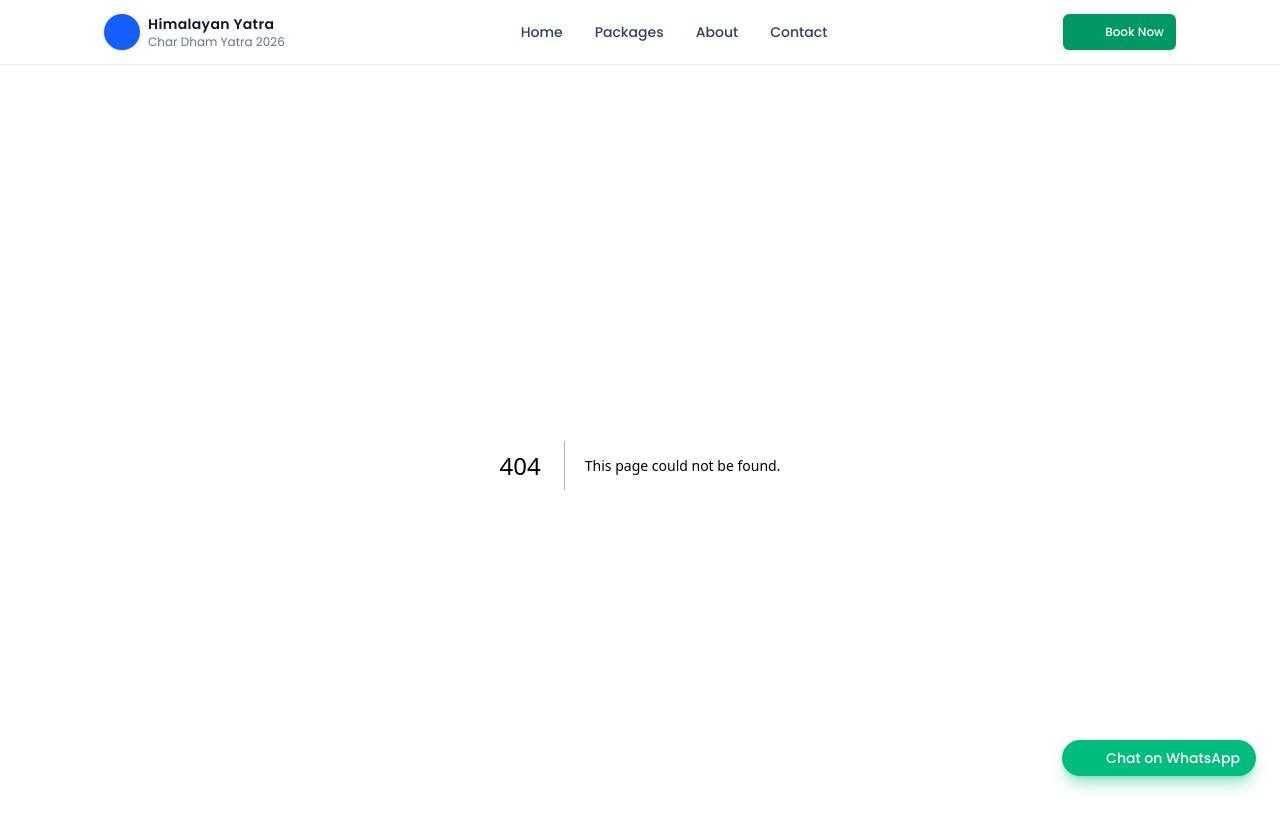
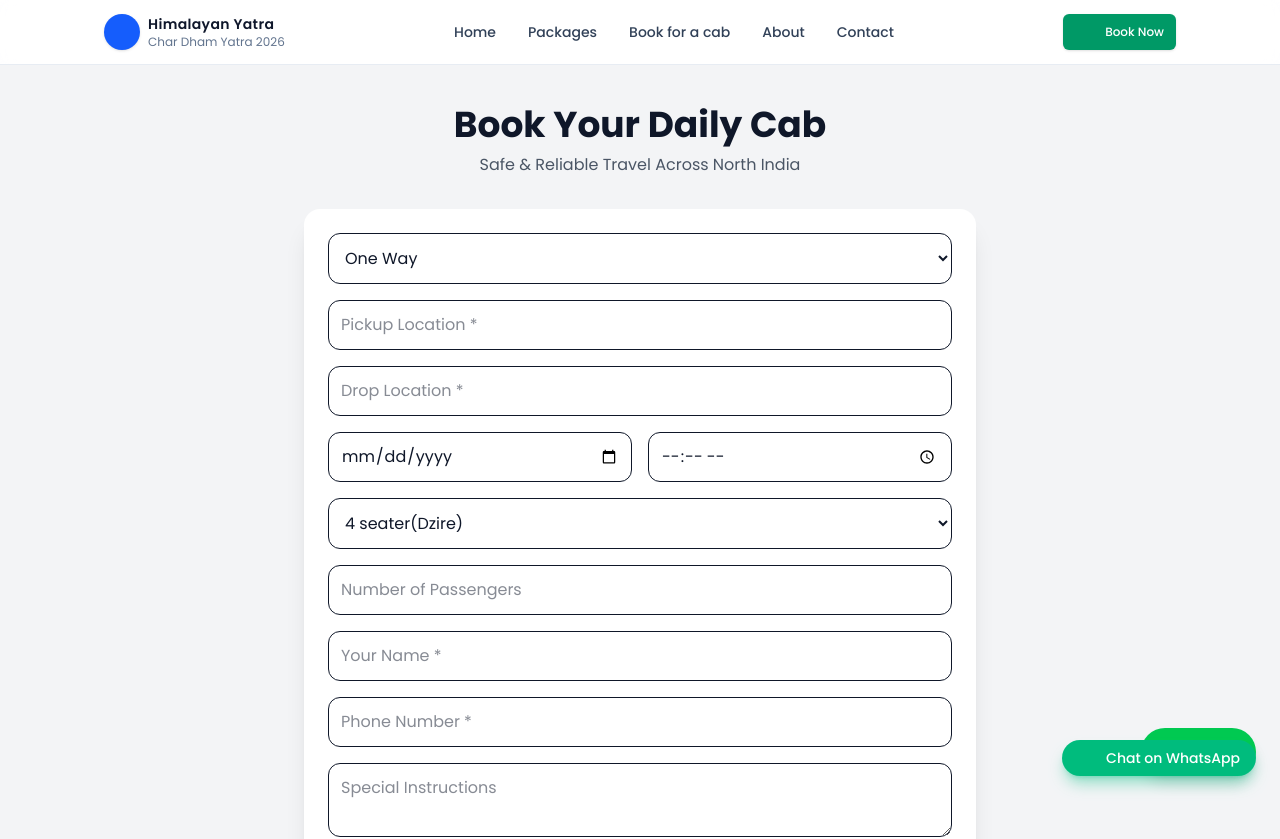
Before and after one commit to RahulKoli10/Himalayan-yatra, a Next.js app: page /daily-booking in a window 1280 px wide. Before the commit this address had no page. Shown: the top 839 px of the page. Built offline with nearby package versions, Linux system fonts and the light colour scheme; some icons are missing; a web font is replaced by a local one.

Commit message:
daily booking page added

```diff
--- a/src/app/book/page.tsx
+++ b/src/app/book/page.tsx
@@ -76,7 +76,7 @@ Number of People: ${people}
               icon="mdi:calendar-clock-outline"
               className="h-6 w-6 text-emerald-600"
             />
-            Book your Char Dham package
+            Book your Cab
           </CardTitle>
           <CardDescription>
             Share your basic details and we will confirm the fare and full
@@ -179,9 +179,6 @@ Number of People: ${people}
           </h2>
           <ul className="space-y-1.5 pl-4">
             <li className="list-disc">
-              Direct dealing with local owner, no hidden commissions.
-            </li>
-            <li className="list-disc">
               Transparent cab fare with proper driver allowance &amp; tolls
               explained.
             </li>
--- a/src/app/component/Navbar.tsx
+++ b/src/app/component/Navbar.tsx
@@ -38,6 +38,12 @@ export default function Navbar() {
             className="text-sm font-medium text-slate-700 hover:text-blue-600"
           >
             Packages
+          </Link>
+          <Link
+            href="/daily-booking"
+            className="text-sm font-medium text-slate-700 hover:text-blue-600"
+          >
+            Book for a cab
           </Link>
           <Link
             href="/about"
--- /dev/null
+++ b/src/app/daily-booking/page.tsx
@@ -0,0 +1,201 @@
+"use client";
+
+import { useState } from "react";
+
+export default function DailyBookingPage() {
+  const [form, setForm] = useState({
+    tripType: "One Way",
+    pickup: "",
+    drop: "",
+    date: "",
+    time: "",
+    vehicle: "Sedan",
+    passengers: "",
+    name: "",
+    phone: "",
+    notes: "",
+  });
+
+  const [loading, setLoading] = useState(false);
+
+  const handleChange = (
+    e: React.ChangeEvent<HTMLInputElement | HTMLSelectElement | HTMLTextAreaElement>
+  ) => {
+    setForm({ ...form, [e.target.name]: e.target.value });
+  };
+
+  const handleSubmit = (e: React.FormEvent) => {
+    e.preventDefault();
+
+    if (
+      !form.pickup ||
+      !form.drop ||
+      !form.date ||
+      !form.time ||
+      !form.name ||
+      !form.phone
+    ) {
+      alert("Please fill all required fields");
+      return;
+    }
+
+    setLoading(true);
+
+    const message = `
+🚖 *New Cab Booking Request*
+
+Trip Type: ${form.tripType}
+Pickup: ${form.pickup}
+Drop: ${form.drop}
+Date: ${form.date}
+Time: ${form.time}
+Vehicle: ${form.vehicle}
+Passengers: ${form.passengers}
+
+Name: ${form.name}
+Phone: ${form.phone}
+
+Notes: ${form.notes}
+
+Please confirm availability.
+    `;
+
+    const encodedMessage = encodeURIComponent(message);
+
+    setTimeout(() => {
+      window.location.href = `https://wa.me/917078101720?text=${encodedMessage}`;
+    }, 1000);
+  };
+
+  return (
+    <div className="min-h-screen bg-gray-100 flex flex-col items-center py-10 px-4">
+      <h1 className="text-3xl md:text-4xl font-bold mb-2 text-center">
+        Book Your Daily Cab
+      </h1>
+      <p className="text-gray-600 mb-8 text-center">
+        Safe & Reliable Travel Across North India
+      </p>
+
+      <form
+        onSubmit={handleSubmit}
+        className="bg-white shadow-xl rounded-2xl p-6 w-full max-w-2xl space-y-4"
+      >
+        {/* Trip Type */}
+        <select
+          name="tripType"
+          value={form.tripType}
+          onChange={handleChange}
+          className="w-full border p-3 rounded-xl"
+        >
+          <option>One Way</option>
+          <option>Round Trip</option>
+        </select>
+
+        {/* Pickup & Drop */}
+        <input
+          type="text"
+          name="pickup"
+          placeholder="Pickup Location *"
+          value={form.pickup}
+          onChange={handleChange}
+          className="w-full border p-3 rounded-xl"
+        />
+
+        <input
+          type="text"
+          name="drop"
+          placeholder="Drop Location *"
+          value={form.drop}
+          onChange={handleChange}
+          className="w-full border p-3 rounded-xl"
+        />
+
+        {/* Date & Time */}
+        <div className="grid grid-cols-2 gap-4">
+          <input
+            type="date"
+            name="date"
+            value={form.date}
+            onChange={handleChange}
+            className="border p-3 rounded-xl"
+          />
+          <input
+            type="time"
+            name="time"
+            value={form.time}
+            onChange={handleChange}
+            className="border p-3 rounded-xl"
+          />
+        </div>
+
+        {/* Vehicle */}
+        <select
+          name="vehicle"
+          value={form.vehicle}
+          onChange={handleChange}
+          className="w-full border p-3 rounded-xl"
+        >
+          <option>4 seater(Dzire) </option>
+          <option>8 seater(Ertiga)</option>
+          <option>Tempo Traveller</option>
+        </select>
+
+        {/* Passengers */}
+        <input
+          type="number"
+          name="passengers"
+          placeholder="Number of Passengers"
+          value={form.passengers}
+          onChange={handleChange}
+          className="w-full border p-3 rounded-xl"
+        />
+
+        {/* Name & Phone */}
+        <input
+          type="text"
+          name="name"
+          placeholder="Your Name *"
+          value={form.name}
+          onChange={handleChange}
+          className="w-full border p-3 rounded-xl"
+        />
+
+        <input
+          type="tel"
+          name="phone"
+          placeholder="Phone Number *"
+          value={form.phone}
+          onChange={handleChange}
+          className="w-full border p-3 rounded-xl"
+        />
+
+        {/* Notes */}
+        <textarea
+          name="notes"
+          placeholder="Special Instructions"
+          value={form.notes}
+          onChange={handleChange}
+          className="w-full border p-3 rounded-xl"
+        />
+
+        {/* Submit */}
+        <button
+          type="submit"
+          disabled={loading}
+          className="w-full bg-green-600 text-white p-3 rounded-xl font-semibold hover:bg-green-700 transition"
+        >
+          {loading ? "Redirecting to WhatsApp..." : "Book via WhatsApp"}
+        </button>
+      </form>
+
+      {/* Floating WhatsApp Button */}
+      <a
+        href="https://wa.me/917078101720"
+        target="_blank"
+        className="fixed bottom-6 right-6 bg-green-500 text-white px-4 py-3 rounded-full shadow-lg hover:bg-green-600 transition"
+      >
+        WhatsApp
+      </a>
+    </div>
+  );
+}
--- a/src/app/data/package.ts
+++ b/src/app/data/package.ts
@@ -11,7 +11,7 @@ export interface PackageType {
       id: 1,
       title: "Full Char Dham Yatra",
       duration: "10 Days / 9 Nights",
-      price: "₹22,000",
+      price: "₹50,000",
       description:
         "Complete spiritual journey covering Kedarnath, Badrinath, Gangotri & Yamunotri.",
     },
@@ -19,7 +19,7 @@ export interface PackageType {
       id: 2,
       title: "Do Dham Package",
       duration: "6 Days / 5 Nights",
-      price: "₹14,000",
+      price: "₹30,000",
       description:
         "Visit Kedarnath & Badrinath with comfortable travel and local support.",
     },
@@ -27,7 +27,7 @@ export interface PackageType {
       id: 3,
       title: "Kedarnath Special",
       duration: "3 Days / 2 Nights",
-      price: "₹7,000",
+      price: "₹15,000",
       description:
         "Quick and budget-friendly Kedarnath yatra package.",
     },
--- a/src/app/page.tsx
+++ b/src/app/page.tsx
@@ -182,7 +182,7 @@ export default function Home() {
                 </div>
                 <div>
                   <CardTitle>Experienced hill drivers</CardTitle>
-                  <CardDescription>
+                  <CardDescription className="pt-3">
                     Expert in mountain roads, weather patterns and safe driving
                     on sharp bends.
                   </CardDescription>
@@ -197,7 +197,7 @@ export default function Home() {
                 </div>
                 <div>
                   <CardTitle>Clean &amp; comfortable vehicles</CardTitle>
-                  <CardDescription>
+                  <CardDescription className="pt-3">
                     Regularly serviced Ertiga &amp; Dzire cabs with pushback
                     seats and ample luggage space.
                   </CardDescription>
@@ -212,7 +212,7 @@ export default function Home() {
                 </div>
                 <div>
                   <CardTitle>Direct WhatsApp support</CardTitle>
-                  <CardDescription>
+                  <CardDescription className="pt-3">
                     Talk directly with the owner on WhatsApp for instant
                     confirmations and changes.
                   </CardDescription>
@@ -272,7 +272,7 @@ export default function Home() {
             <Card className="overflow-hidden">
               <div className="relative">
                 <Image
-                  src="/ertiga.jpeg"
+                  src="/dzire.jpg"
                   alt="Maruti Dzire used for Char Dham Yatra"
                   width={900}
                   height={600}
```
Also changed, not shown: public/dzire.jpg (added), 1 other file (tests, documents, lock files or other folders).
